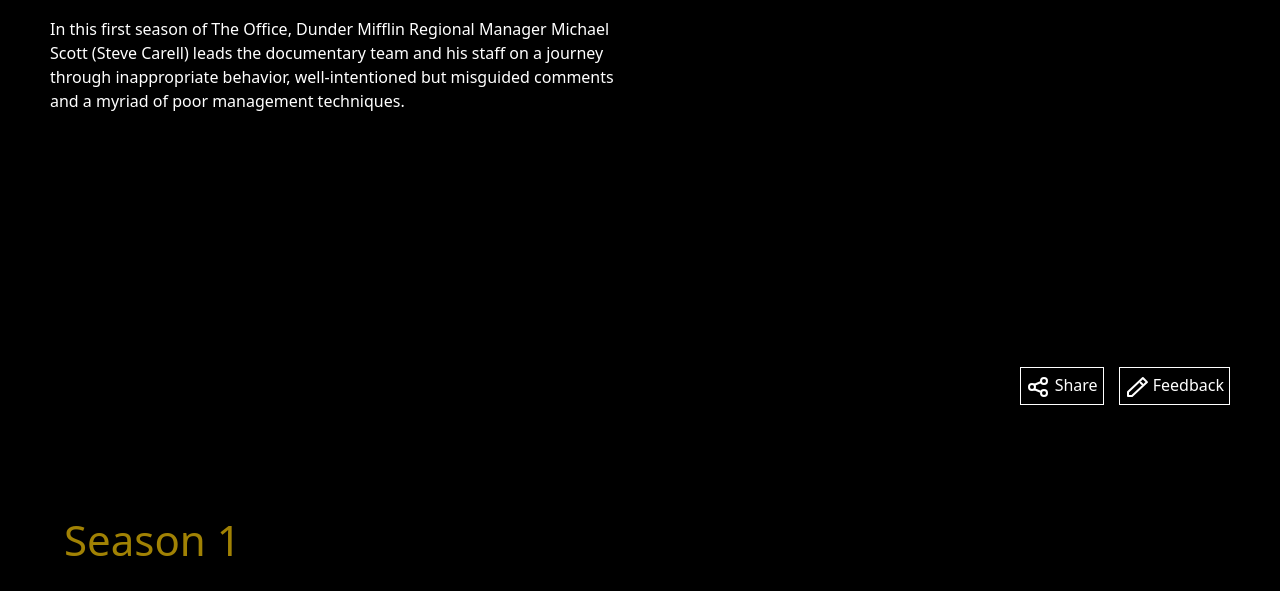
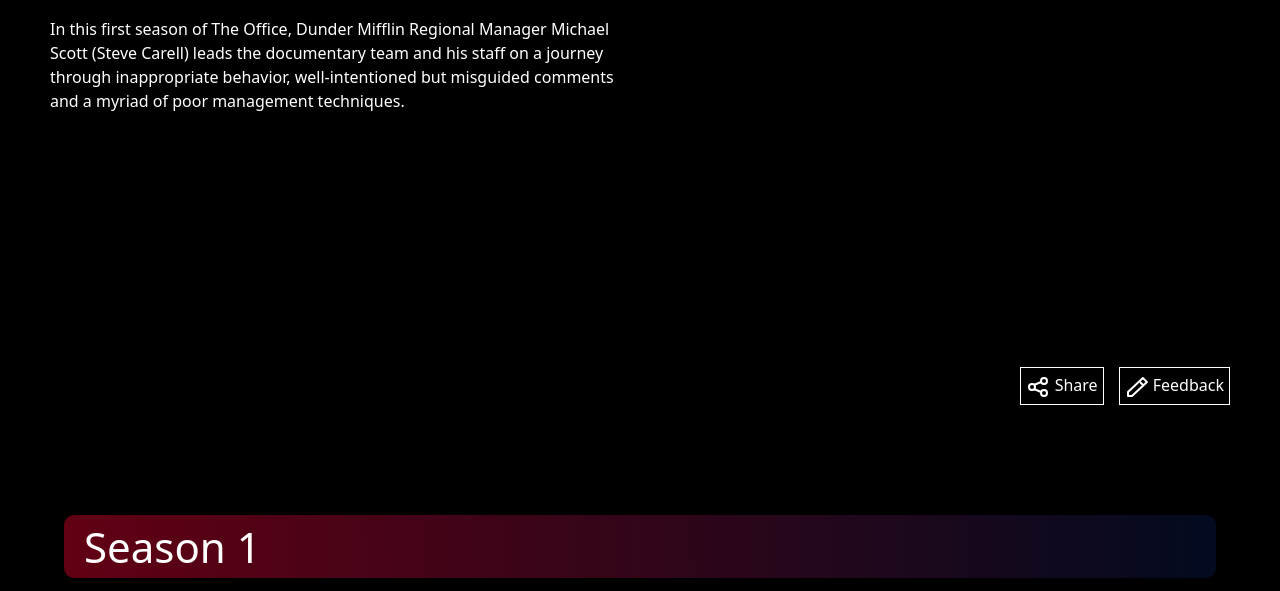
Before and after one commit to rauchrods/The-Office-Fanbase-Project, a plain HTML site: page index.html in a window 1280 px wide. Shown: the part 172-763 px from the top of the page. Drawn offline with nearby package versions, Linux system fonts and the light colour scheme.

Commit message:
new commit

```diff
--- a/index.html
+++ b/index.html
@@ -57,7 +57,7 @@
         </div>
 
         <div class="mycardcontainer">
-            <h2>Season 1</h2>
+            <span>Season 1</span>
             <div class="mycard">
                 <img src="https://images-eu.ssl-images-amazon.com/images/S/pv-target-images/f7430eea8d79243b492987842f6b20482b7e7ae8607807eb85a7667afbb9852a._V_SX268_.jpg" width="300px" >
                  <div class="content">
--- a/styles.css
+++ b/styles.css
@@ -114,11 +114,16 @@ background: linear-gradient(90deg, rgba(0,0,0,1) 7%, rgba(0,0,0,0.7) 24%, rgba(0
     row-gap: 20px;
 
 }
-.mycardcontainer>h2{
-   color: #a18204;
+.mycardcontainer>span{
+   /* color: #a18204; */
+   background-image: linear-gradient( 89.4deg,  rgba(194,0,39,0.5) 0.8%, rgba(10,35,104,0.3) 99.4% );
+   padding-left: 20px;
    font-size: 42px !important;
+   cursor: pointer;
+   border-radius: 10px;
    /* new commit */
 }
+
 .mycard{
     border: 1px solid  white;
     display: flex;
```
